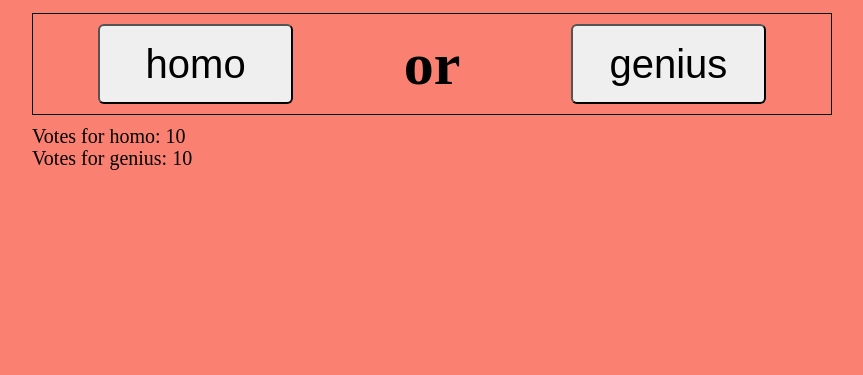
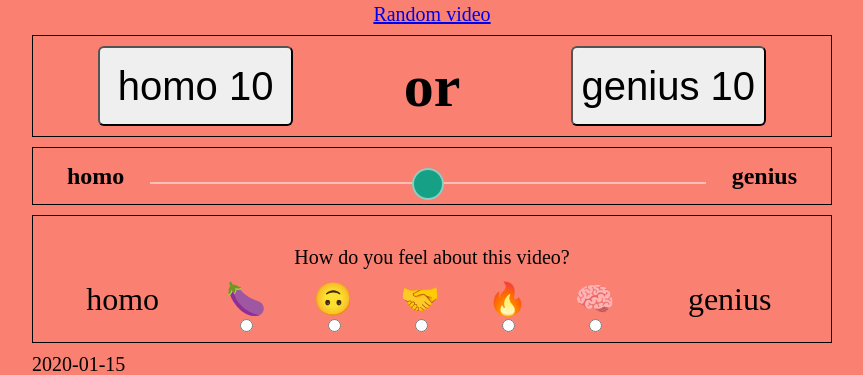
Before and after one commit to GordonsBeard/homo-geniuses, a Flask app: template homogeniuses/templates/videos/video_page.html in a window 1280 px wide. Shown: the part 519-894 px from the top of the page, without its empty margins (208-1071 px from the left). Before the commit the page ends 689 px from the top, so only its background shows below. Run offline with Flask 3, Linux system fonts and the light colour scheme; the template is opened without the code that fills it: most values are stand-ins (such as "Sample title", 1, 10 or a date in 2020); style sheets or scripts are compiled from the project's sources.

Commit message:
Experimenting with voting options

```diff
--- a/homogeniuses/__init__.py
+++ b/homogeniuses/__init__.py
@@ -4,7 +4,7 @@
 import os
 
 import flask_login  # type:ignore
-from flask import Flask, render_template
+from flask import Flask, redirect, render_template
 
 
 def create_app(test_config=None):
@@ -23,11 +23,8 @@ def create_app(test_config=None):
         pass
 
     @app.route("/")
-    def hello():
-        user = flask_login.current_user
-        return render_template(
-            "home.html", user=user if not user.is_anonymous else None
-        )
+    def index():
+        return videos.no_video_id()
 
     from . import db
 
--- a/homogeniuses/db.py
+++ b/homogeniuses/db.py
@@ -4,6 +4,8 @@ import sqlite3
 
 import click
 from flask import current_app, g
+
+import homogeniuses.dummy_vids as dummy_vids
 
 
 def get_db():
@@ -60,9 +62,10 @@ def init_db_command():
 
 def fill_video_db():
     """Fills the video db with some test videos."""
+    insert_vid_sql = """INSERT INTO videos (video_id) VALUES (?);"""
     db = get_db()
-    with current_app.open_resource("dummy_vids.sql") as f:
-        db.executescript(f.read().decode("utf8"))
+    db.executemany(insert_vid_sql, dummy_vids.homo_genius_og_vids)
+    db.commit()
 
 
 @click.command("init-videos")
--- /dev/null
+++ b/homogeniuses/dummy_vids.py
@@ -0,0 +1,132 @@
+"""assorted variables and suchnots"""
+
+homo_genius_og_vids = (
+    ("3EF5h6WJAq4",),
+    ("8SnyTFqar0o",),
+    ("koLLGajAK4g",),
+    ("Ixm9rdCiCeY",),
+    ("yH-PizBzyyc",),
+    ("yikXDM8PjRA",),
+    ("t7KcLiJk1t4",),
+    ("msa7tI7ngWQ",),
+    ("2aa2NZ7-0U0",),
+    ("9jUOvsfpGpg",),
+    ("Vc5FFUra2jg",),
+    ("xj9q7inD2GI",),
+    ("fHJdLPh4Mn8",),
+    ("BWKS1G63LiM",),
+    ("YQzQAyVj_DM",),
+    ("rBnleDYhNSU",),
+    ("tWs6ggUWJXo",),
+    ("1ue-TqPX9Tc",),
+    ("lQi0Mv7kK_E",),
+    ("gYxo_9u_KIE",),
+    ("hXiQBiX_Lig",),
+    ("vR8f2qMlLUE",),
+    ("OlIomDS6_ms",),
+    ("9D7wOYn-SHQ",),
+    ("S2GZ3qnmhRc",),
+    ("DLNp7q8KiLc",),
+    ("xhcTGhr3jKA",),
+    ("eQrsUxHMC4s",),
+    ("xCDc7W2P32I",),
+    ("ueaWHwWCRio",),
+    ("Rsu0Pyb_nYQ",),
+    ("QQWHYygr5uM",),
+    ("n4JxcGFvaXk",),
+    ("Cf8PBS0sSAs",),
+    ("2VJEvi-JfG8",),
+    ("bxrIURWX3XQ",),
+    ("LKhlN7wH12s",),
+    ("L5CXQOyaFLU",),
+    ("xqx8g9nb2eI",),
+    ("1e4Gy-wvsIA",),
+    ("yD9eVVG5_XU",),
+    ("32ZjSDJUV0U",),
+    ("3BSvsnirJzg",),
+    ("Zu5FWdWyjpc",),
+    ("UqmxhEfim3M",),
+    ("9QpYoHprg_c",),
+    ("jgRqXcOj8K4",),
+    ("98o7EMfWAQo",),
+    ("dGw4LqeJa1g",),
+    ("YRGSGD0LSfQ",),
+    ("e2a2iuPyqww",),
+    ("bQ6LjUJYZEc",),
+    ("2pX_WXXatUI",),
+    ("8vvibK5P6p8",),
+    ("wEP_g_Q4aLM",),
+    ("_QUfGe3ZPrU",),
+    ("w77m6CQSgOI",),
+    ("vdUXfTksBgM",),
+    ("FbpXplP_WFE",),
+    ("zdeycXWdbHI",),
+    ("pQmBdBt2-wk",),
+    ("Pd9kMJRqnfQ",),
+    ("cCrXw_mcvbI",),
+    ("pXNApgqr5fk",),
+    ("Vbr-fSq61pQ",),
+    ("xKC2pMmltzE",),
+    ("p1dv9tMas0A",),
+    ("SREgKXmdwNU",),
+    ("YTg-_Rm50Mo",),
+    ("PfsMfMAqAas",),
+    ("8ADVnd91hSA",),
+    ("kjcz1KUXGZM",),
+    ("IA9PKZr8HRo",),
+    ("-zTARXMiA2c",),
+    ("715F5Hz1T50",),
+    ("vmvE5Jt6M0I",),
+    ("F3sJe_2toes",),
+    ("mMfzsB8Hzwc",),
+    ("4UX7ARP_enA",),
+    ("4pt4rSRw_fM",),
+    ("fdjGAIdL7Gg",),
+    ("heCB3woJzvs",),
+    ("tiQIxXg6bHY",),
+    ("XOeiSZ5TDKY",),
+    ("SuO1357ewXI",),
+    ("9sVd6u6m524",),
+    ("234oGkUTSFk",),
+    ("829tc50To7w",),
+    ("kzTAdvtc4ik",),
+    ("FPDR05wJc4Y",),
+    ("yntHjKHzCYg",),
+    ("cgjhnhbYgxw",),
+    ("Kk1pQzo_dI0",),
+    ("h_18x6IJCME",),
+    ("mzX4hk6vMuU",),
+    ("2Rw2eByJn1g",),
+    ("4KrTDUqZirw",),
+    ("7CmU3OPY9rY",),
+    ("HDE0L7H-Q4E",),
+    ("t5BmRbllOvI",),
+    ("62ygzWF8rjc",),
+    ("6CLsyYg-J1I",),
+    ("Jb_dmco9WBU",),
+    ("-1l3gZnEo2g",),
+    ("h5Ys1Ocon9Q",),
+    ("6cJGAAXJKVc",),
+    ("F3B62vndCns",),
+    ("ji1tCs5ODZA",),
+    ("ooyoUmK34Ac",),
+    ("YU21De_PwOo",),
+    ("usZQGKU_D8A",),
+    ("ZyKl-zbu-O0",),
+    ("EXWlgNkJTMw",),
+    ("wClawrcj3Gs",),
+    ("dxtgzjaWt-0",),
+    ("DvXt-ChMDa8",),
+    ("ZtIH52Blhso",),
+    ("DNj3dkDYaI0",),
+    ("BA3pUkz1jqI",),
+    ("OTyr0QH9PY8",),
+    ("wS0MMYZgfoM",),
+    ("wmatCqKsKwA",),
+    ("AonAoNCq7RQ",),
+    ("tKo8ohjqi1c",),
+    ("jf5P-DL1KFs",),
+    ("AlA81cJlp6w",),
+    ("Kl4gbss3Hu8",),
+    ("n5H3hwIbP14",),
+)
--- a/homogeniuses/dummy_vids.sql
+++ /dev/null
@@ -1 +0,0 @@
-INSERT INTO videos (video_id) VALUES ("AonAoNCq7RQ");
--- a/homogeniuses/static/css/style.scss
+++ b/homogeniuses/static/css/style.scss
@@ -45,12 +45,18 @@ main {
     &.girthy {
         max-width: 100%;
     }
+
     div.video iframe {
         border: 10px solid black;
         width: 100%;
         aspect-ratio: 16 / 9;
         max-height: 80vh;
     }
+
+    nav.video-nav {
+        text-align: center;
+    }
+
     div.votes {
         display: flex;
         border: 1px solid black;
@@ -70,9 +76,135 @@ main {
             border-radius: 6px;
             font-size: 2rem;
         }
-    }
 
-    .score {
+        .slide {
+            font-size: 24px;
+            margin-inline: 1em;
+            font-weight: 700;
+        }
 
+        .emoji {
+            width: 100%;
+            caption {
+                text-align: center;
+                margin: 1em;
+            }
+            td {
+                text-align: center;
+                font-size: 32px;
+            }
+        }
     }
 }
+
+// from https://css-tricks.com/styling-cross-browser-compatible-range-inputs-css/
+
+// * * * COLORS * * *
+
+$color__fill:    #16a085; // green
+$font-size:      16px;    // <--- change the font size to change the size
+
+// dark version
+//@color__default: rgba(0,0,0,.2);
+//@color__hover:   rgba(0,0,0,.3);
+//@color__active:  rgba(0,0,0,.5);
+
+// light version
+$color__default: rgba(255,255,255,.5);
+$color__hover:   rgba(255,255,255,.7);
+$color__active:  rgba(255,255,255,1);
+
+
+input[type=range] {
+  box-sizing: border-box;
+  font-size: $font-size;
+  line-height: 1;
+  height: 2em;
+  background-color: transparent;
+  cursor: pointer;
+
+  // * * * RESET * * *
+
+  -webkit-appearance: none;
+  width: 100%;
+
+  &::-webkit-slider-thumb {
+    -webkit-appearance: none;
+  }
+  &:focus {
+    outline: none;
+  }
+  &::-ms-track {
+    width: 100%;
+    cursor: pointer;
+    background: transparent;
+    border-color: transparent;
+    color: transparent;
+  }
+
+  // * * * TRUMP * * *
+
+  @mixin mx-trange-trump(){
+    width: 2em;
+    height: 2em;
+    margin-top: 0;
+    background-color: $color__fill;
+    border-radius: 1em;
+    border: 2px solid $color__default;
+    cursor: pointer;
+  }
+
+  &::-webkit-slider-thumb {
+    -webkit-appearance: none;
+    @include mx-trange-trump();
+  }
+
+  &::-moz-range-thumb {
+    @include mx-trange-trump();
+  }
+
+  &::-ms-thumb {
+    @include mx-trange-trump();
+  }
+
+  &:hover{
+    &::-webkit-slider-thumb { border-color: $color__hover; }
+    &::-moz-range-thumb     { border-color: $color__hover; }
+    &::-ms-thumb            { border-color: $color__hover; }
+  }
+
+  //&:focus,
+  &:active{
+    &::-webkit-slider-thumb { border-color: $color__active; }
+    &::-moz-range-thumb     { border-color: $color__active; }
+    &::-ms-thumb            { border-color: $color__active; }
+  }
+
+  // * * * TRACK * * *
+
+  @mixin mx-range-track(){
+    width: 100%;
+    cursor: pointer;
+    height: 1em;
+    border-bottom: 2px solid $color__default;
+    background-color: transparent;
+  }
+
+
+  &::-webkit-slider-runnable-track {
+    @include mx-range-track();
+  }
+
+
+
+  &::-moz-range-track {
+    @include mx-range-track()
+  }
+
+  &::-ms-track {
+    background: transparent;
+    border-color: transparent;
+    color: transparent;
+  }
+
+}
--- a/homogeniuses/templates/videos/video_page.html
+++ b/homogeniuses/templates/videos/video_page.html
@@ -4,14 +4,44 @@
 <div id="vid" class="video" aria-label="Homo-genius video" data-video_id="{{ video.video_id }}">
     <iframe src="https://www.youtube.com/embed/{{ video.video_id }}?controls=1" title="YouTube video player" frameborder="0" allow="accelerometer; clipboard-write; encrypted-media; gyroscope; picture-in-picture; web-share" allowfullscreen></iframe>
 </div>
+<nav class="video-nav" aria-label="Video navigation">
+    <a href="{{ url_for('videos.random_video') }}">Random video</a>
+</nav>
 <div class="votes" aria-label="Vote options">
-    <button type="button" class="hvote">homo</button>
+    <button type="button" class="hvote">homo <span class="hcount">{{ video.homo_votes }}</span></button>
     <span class="or">or</span>
-    <button type="button" class="gvote">genius</button>
+    <button type="button" class="gvote">genius <span class="gcount">{{ video.genius_votes }}</span></button>
+</div>
+<div class="votes" aria-label="Vote options">
+    <span class="slide">homo</span>
+    <input type="range" />
+    <span class="slide">genius</span>
+</div>
+<div class="votes" aria-label="Vote options">
+    <table class="emoji">
+        <caption>How do you feel about this video?</caption>
+        <tr>
+            <td>homo</td>
+            <td>🍆</td>
+            <td>🙃</td>
+            <td>🤝</td>
+            <td>🔥</td>
+            <td>🧠</td>
+            <td>genius</td>
+        </tr>
+        <tr>
+            <td></td>
+            <td><input type="radio" /></td>
+            <td><input type="radio" /></td>
+            <td><input type="radio" /></td>
+            <td><input type="radio" /></td>
+            <td><input type="radio" /></td>
+            <td></td>
+        </tr>
+    </table>
 </div>
 <div class="score" aria-label="Video score">
-    <p>Votes for homo: <span class="hcount">{{ video.homo_votes }}</span></p>
-    <p>Votes for genius: <span class="gcount">{{ video.genius_votes }}</span></p>
+    <p>{{ sentiment }}</p>
 </div>
 {% endblock %}
 
```
Also changed, not shown: homogeniuses/videos.py (+15 -7 lines).
